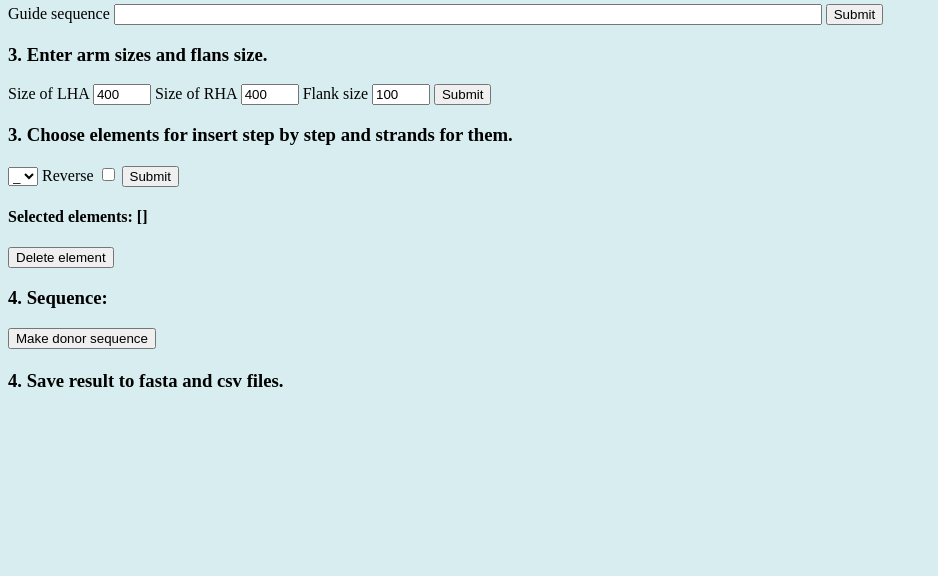
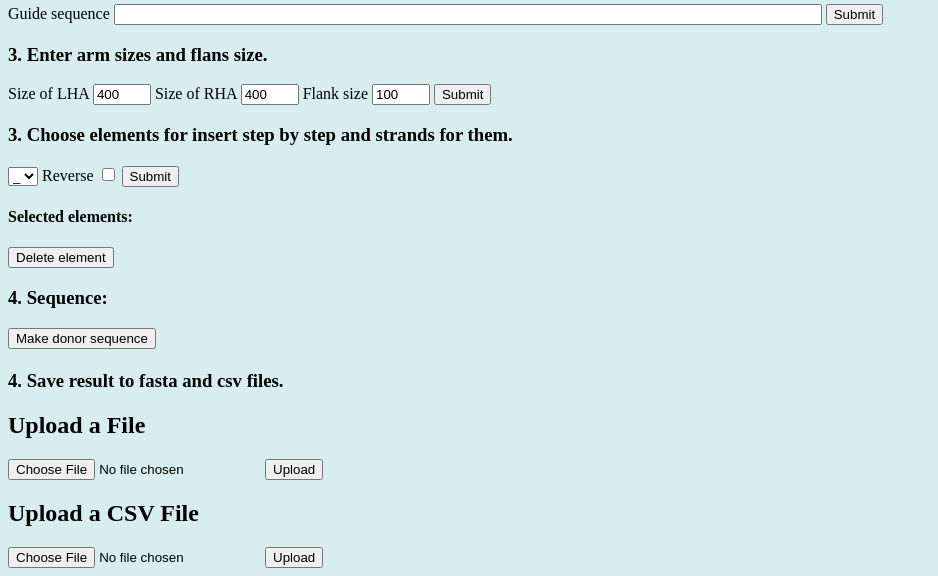
Before and after one commit to MDyakova/HDR_donor_design, a Flask app: page / in a window 1280 px wide. Shown: the part 239-815 px from the top of the page, without its empty margins (0-938 px from the left). Before the commit the page ends 626 px from the top, so only its background shows below. Run offline with Flask 3, Linux system fonts and the light colour scheme; parts of the project's set-up code (start-up, migrations or seed data) failed here and were passed over.

Commit message:
text color and upload

```diff
--- a/main.py
+++ b/main.py
@@ -1,4 +1,4 @@
-from flask import Flask, render_template, request, session, redirect, url_for
+from flask import Flask, render_template, request, session, redirect, url_for, send_file
 from utilities import ensemble_info, ncbi_information, guide_info, make_seqience
 from flask_wtf import FlaskForm
 from wtforms import StringField
@@ -14,13 +14,13 @@ possible_elements = pd.unique(element_sequnces_sequences['Elements'] + '_' + ele
 out_dict = {'gene_name':'', 'ncbi_id':'', 'guide_seq':'', 'lha':400, 'rha':400,
             'ensemble_gene_seq':'', 'gene_dict':'', 'CDS_seq':'', 'position_insert_start':'',
             'flank':100, 'guide':'', 'guide_cut_size':'', 'full_seq':'', 'possible_elements':possible_elements,
-            'selected_elements':[], 'make_sequence':False}
+            'selected_elements':[], 'selected_elements_color':'', 'make_sequence':False}
 
-colors = {'2A motif':'#0000EE',
-          'protein': '#00C957',
-          'cloning' : '#CDB38B',
-          'Stop codon': '#FF3030',
-          'Terminator': '#FF6103'}
+colors = {'2A motif':['#0000EE', '(0, 0, 238)', "<span class='blue-text'>"],
+          'protein': ['#00C957', '(0, 201, 87)', "<span class='green-text'>"],
+          'cloning' : ['#CDB38B', '(205, 179, 139)', "<span class='peach-text'>"],
+          'Stop codon': ['#FF3030', '(255, 48, 48)', "<span class='red-text'>"],
+          'Terminator': ['#FF6103', '(255, 97, 3)', "<span class='orange-text'>"]}
 
 class Gene_info(FlaskForm):
     text_field = StringField('Gene name', default='')
@@ -103,18 +103,38 @@ def index(out_dict):
 
             insert_sequence = ''
 
+            elements_list, insert_sequence, insert_sequence_color = make_seqience(out_dict['flank'],
+                                                                                out_dict['lha'] ,
+                                                                                out_dict['rha'] ,
+                                                                                out_dict['selected_elements'],
+                                                                                element_sequnces_sequences,
+                                                                                colors)
+
             # out_dict['full_seq'] = left_flank + LHA_sequence + insert_sequence + RHA_sequence + right_flank
             out_dict['full_seq'] = ("<span class='black-text'>" + left_flank
-                                    + "</span><span class='violet-text'>" + LHA_sequence
-                                    + "</span><span class='black-text'>" + insert_sequence
-                                    + "</span><span class='violet-text'>" + RHA_sequence
+                                    + "</span><span class='black-text'>" + LHA_sequence
+                                    + insert_sequence_color
+                                    + "<span class='violet-text'>" + RHA_sequence
                                     + "</span><span class='black-text'>" + right_flank
-                                    + "</span>.")
+                                    + "</span>")
 
         if 'del_element_submit' in request.form:
             if len(out_dict['selected_elements'])>0:
                 _ = out_dict['selected_elements'].pop()
+                out_dict['selected_elements_colors'] = ', '.join([colors[e.split('_')[0]][2] + e + '</span>'
+                                                                        for e in out_dict['selected_elements']])
 
+
+        if 'file_upload_submit' in request.form:
+            if 'file' not in request.files:
+                return "No file part"
+
+            file = request.files['file']
+            filename = file.filename
+            content_type = file.content_type
+            content = file.read()
+
+            print(filename, content_type, content)
 
 
         selected_element = request.form.get('dropdown')
@@ -125,6 +145,9 @@ def index(out_dict):
                 out_dict['selected_elements'].append(selected_element + '_reverse')
             else:
                 out_dict['selected_elements'].append(selected_element)
+            out_dict['selected_elements_colors'] = ', '.join([colors[e.split('_')[0]][2] + e + '</span>'
+                                                            for e in out_dict['selected_elements']])
+            print(out_dict['selected_elements_colors'])
 
         item_to_delete = request.form.get('delete_item')
 
@@ -160,5 +183,16 @@ def root():
 #     out_dict['make_sequence'] = True
 #     return redirect(url_for('root'))
 
+@app.route('/download')
+def download_file():
+
+    file_path = 'readme.txt'  # Replace with the actual path to your file
+
+    # You can customize the filename that the user will see when downloading
+    filename = f'C:/Users/TargetGene/Documents/downloaded_file.txt'
+
+    # Use send_file to send the file to the user's browser for download
+    return send_file(file_path, as_attachment=True, download_name=filename)
+
 if __name__ == '__main__':
     app.run(debug=True)
--- a/static/style.css
+++ b/static/style.css
@@ -19,13 +19,13 @@ body {
 }
 
 /* CSS classes for different text colors */
-.violet-text {
-    color: rgb(91, 57, 107);
+.blue-text {
+    color: rgb(0, 0, 238);
     font-size: 14px;
 }
 
-.blue-text {
-    color: blue;
+.green-text {
+    color: rgb(0, 201, 87);
     font-size: 14px;
     /* background-color:rgb(249, 248, 248) */
 }
@@ -34,3 +34,21 @@ body {
     color: rgb(5, 5, 5);
     font-size: 14px;
 }
+
+.peach-text {
+    color: rgb(205, 179, 139);
+    font-size: 14px;
+    /* background-color:rgb(249, 248, 248) */
+}
+
+.red-text {
+    color: rgb(255, 48, 48);
+    font-size: 14px;
+    /* background-color:rgb(249, 248, 248) */
+}
+
+.orange-text {
+    color: rgb(255, 97, 3);
+    font-size: 14px;
+    /* background-color:rgb(249, 248, 248) */
+}
--- a/templates/home.html
+++ b/templates/home.html
@@ -62,7 +62,7 @@
         <input type="checkbox" id="checkbox" name="checkbox" value="reverse">
         <input type="submit" value="Submit">
     </form>
-    <h4>Selected elements: {{ out_dict['selected_elements'] }}</h4>
+    <h4>Selected elements: {{ out_dict['selected_elements_colors'] | safe  }}</h4>
     <!-- <form method="POST" action="/button_clicked">
         <button type="submit">Delete element</button>
     </form> -->
@@ -76,7 +76,17 @@
     <h4 class="wrap-text">{{ out_dict['full_seq'] | safe }}</h4>
     <h3>4. Save result to fasta and csv files. </h3>
 
+    <h2>Upload a File</h2>
+    <form method="post" enctype="multipart/form-data">
+        <input type="file" name="file">
+        <input type="submit" value="Upload" name="file_upload_submit">
+    </form>
 
+    <h2>Upload a CSV File</h2>
+    <form method="post" enctype="multipart/form-data">
+        <input type="file" name="csv_file" accept=".csv">
+        <input type="submit" value="Upload">
+    </form>
 
 
 
```
Also changed, not shown: utilities.py (+12 -2 lines).
